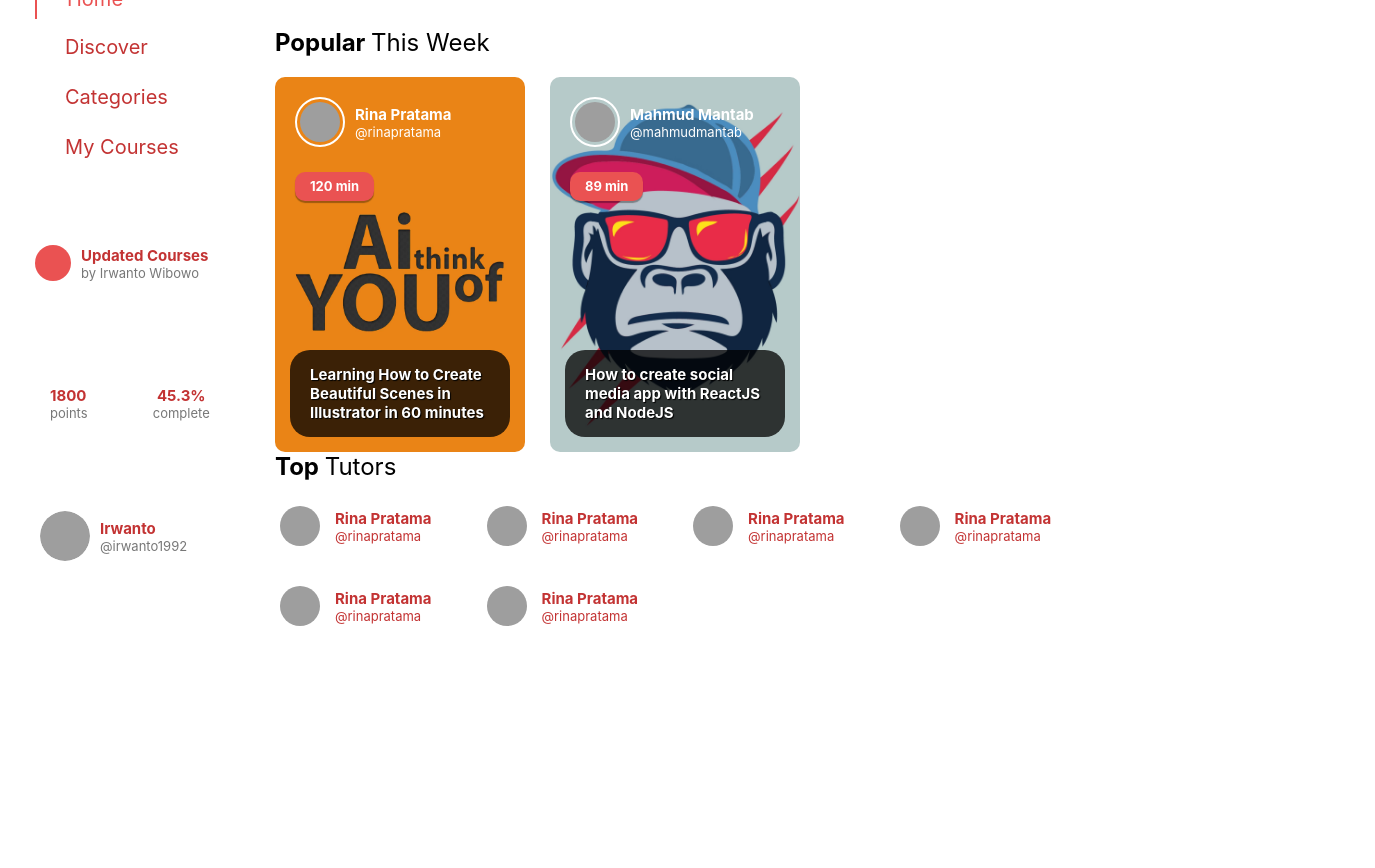
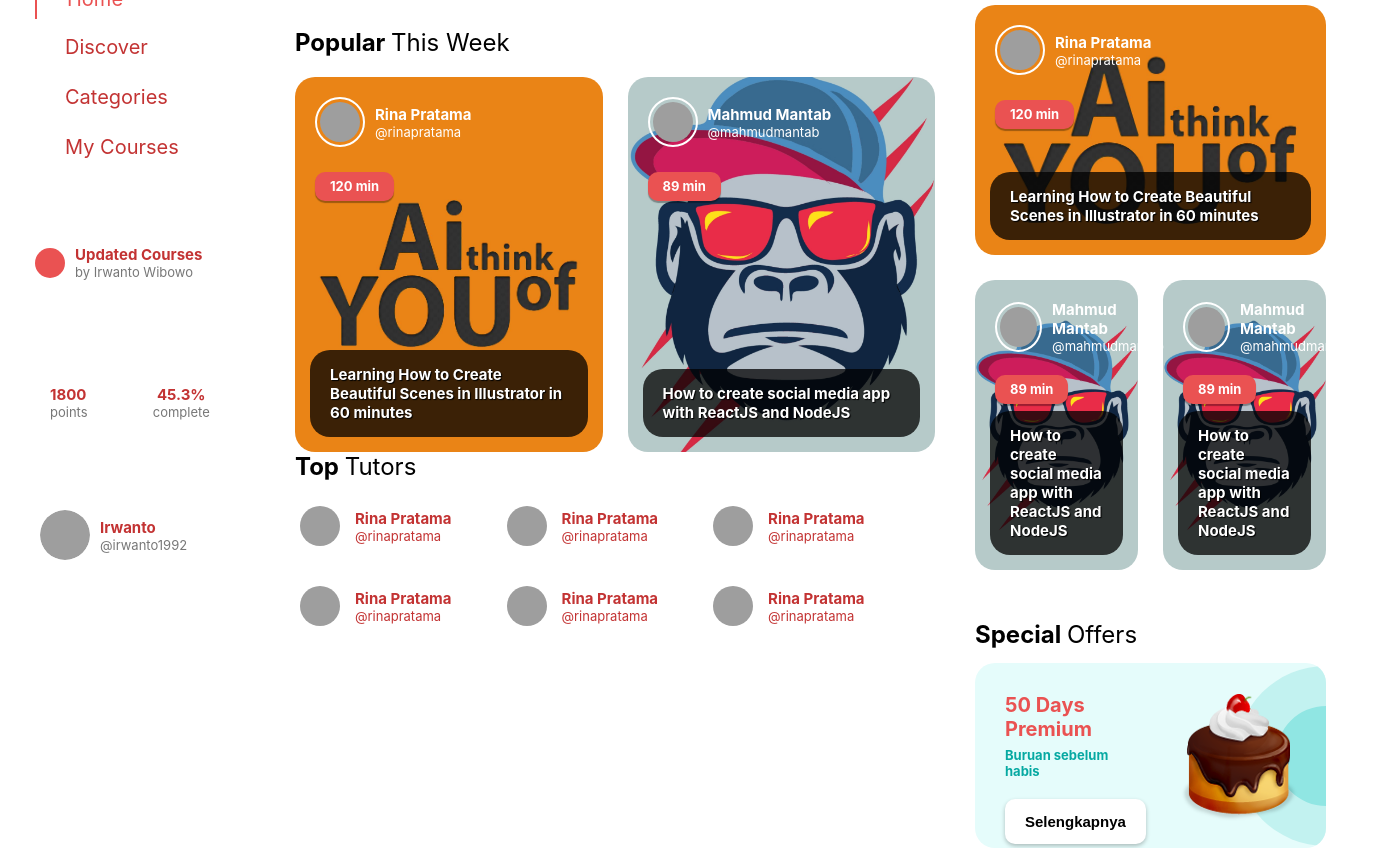
Before and after one commit to rinapratama335/videodemy, a React (Create React App) app: page / in a window 1280 px wide. Shown: the part 151-1019 px from the top of the page, 1375 px wide, since content can reach past the window. Before the commit the page ends 832 px from the top, so only its background shows below. Built offline with nearby package versions, Linux system fonts and the light colour scheme; grey boxes are pictures that could not be loaded.

Commit message:
membuat komponent dan styling sidebar kanan (#2)
Co-authored-by: irwantowibowotech <irwantowibowotech@gmail.com>

```diff
--- a/src/App.js
+++ b/src/App.js
@@ -4,6 +4,7 @@ import "./css/App.css";
 import Header from "./screens/header";
 import Sidebar from "./screens/sidebar";
 import HomePage from "./screens/home";
+import Rightbar from "./screens/rightbar";
 
 function App() {
   return (
@@ -12,6 +13,7 @@ function App() {
       <div className="app-content">
         <HomePage />
       </div>
+      <Rightbar />
     </div>
   );
 }
--- a/src/css/App.css
+++ b/src/css/App.css
@@ -1,4 +1,10 @@
-/* Sidebar */
+.App {
+  padding: 0px 20px 0px 0px;
+}
+
+/*
+SIDEBAR
+*/
 .sidebar {
   width: 275px;
 }
@@ -6,7 +12,6 @@
 .sidebar .logo {
   padding: 20px 25px;
 }
-
 .sidebar .logo img {
   height: 40px;
 }
@@ -14,19 +19,15 @@
 .sidebar .nav {
   padding: 50px 35px;
 }
-
-.sidbar .nav li {
+.sidebar .nav li {
 }
-
 .sidebar .nav li a {
   padding: 10px 20px;
   margin-bottom: 6px;
 }
-
 .sidebar .nav li a .ico {
   margin-right: 10px;
 }
-
 .sidebar .nav li a .lbl {
 }
 
@@ -40,51 +41,46 @@
   padding: 0px 35px;
   margin: 20px 0px;
 }
-
 .sidebar .updated-course .ico {
   background: #ea5252;
-  padding: 18px;
-  border-radius: 30px;
+  padding: 15px;
+  border-radius: 22px;
   margin-right: 10px;
 }
-
 .sidebar .updated-course .lbl {
 }
-
 .sidebar .updated-course .lbl .author {
 }
 
+.course-stats,
 .sidebar .stats {
   padding: 70px 50px;
 }
-
+.course-stats .stats-box,
 .sidebar .stats .stats-box {
   flex-direction: column;
   width: 110px;
 }
-
+.course-stats .stats-box .ico,
 .sidebar .stats .stats-box .ico {
   margin-bottom: 15px;
 }
-
 .sidebar .stats .stats-box .val {
 }
-
 .sidebar .stats .stats-box .lbl {
 }
-
-.sidebar .stats .stats-box .ico-bullhorn {
+.course-stats .ico-points,
+.sidebar .stats .stats-box .ico-points {
   color: #1aab53;
 }
-
-.sidebar .stats .stats-box .ico-hand {
+.course-stats .ico-battery,
+.sidebar .stats .stats-box .ico-battery {
   color: #ea5252;
 }
 
 .sidebar .me {
   padding: 20px 40px;
 }
-
 .sidebar .me .photo {
   width: 50px;
   height: 50px;
@@ -93,35 +89,49 @@
   margin-right: 10px;
   background: #eee;
 }
-
 .sidebar .me .photo img {
   width: 100%;
   height: 100%;
   border-radius: 50%;
 }
+.sidebar .me .lbl {
+}
 
-.sidebar .me .lbl {
+.sidebar .me .link {
+}
+.sidebar .me .link .ico {
+  width: 50px;
+  height: 50px;
+  background: #ea5252;
+  border-radius: 100%;
+  margin-right: 10px;
+}
+.sidebar .me .link .ico:before {
+  position: absolute;
+  top: 50%;
+  left: 50%;
+  transform: translate(-50%, -50%);
+}
+.sidebar .me .link .lbl {
 }
 
 .app-content {
   flex: 2;
-  padding: 20px 0px;
+  padding: 20px 40px 20px 20px;
 }
 
-/* Home Page */
+/*
+HOME PAGE
+*/
 .home-page {
 }
-
 .home-page .section {
 }
-
 .home-page .section .title {
   margin-bottom: 20px;
 }
-
 .home-page .section .tutors {
 }
-
 .home-page .section .tutors .tutor {
   border: 2px #ea5252 solid;
   background: #fff;
@@ -132,65 +142,58 @@
   border-radius: 50px;
   padding: 3px;
 }
-
 .home-page .section .tutors .tutor img {
   width: 100%;
   height: 100%;
   border-radius: 55px;
 }
-
 .home-page .section .tutors .tutor:hover {
 }
 
-.home-page .section-b {
+.section-b {
   margin-top: 50px;
 }
-
-.home-page .section .courses {
+.section .courses {
 }
-
-.home-page .section .courses a {
+.section .courses a {
+  flex: 1;
+  margin-right: 25px;
 }
-
-.home-page .section .courses .block {
-  width: 250px;
+.section .courses .block {
+  /*width: 250px;*/
   height: 375px;
   background: #e2e2e2;
-  border-radius: 10px;
+  border-radius: 20px;
   background-size: cover !important;
-  margin-right: 25px;
 }
-
-.home-page .section .courses .block .user {
+.section .courses a:last-child {
+  margin-right: auto;
+}
+.section .courses .block .user {
   padding: 20px;
   z-index: 1;
 }
-
-.home-page .section .courses .block .user .pic {
+.section .courses .block .user .pic {
   width: 40px;
   height: 40px;
-  border: 2px solid #fff;
+  border: 2px #fff solid;
   border-radius: 50%;
   padding: 3px;
   margin-right: 10px;
 }
-
-.home-page .section .courses .block .user .pic img {
+.section .courses .block .user .pic img {
   width: 100%;
   height: 100%;
   border-radius: 50%;
 }
-
-.home-page .section .courses .block .user .meta {
+.section .courses .block .user .meta {
+}
+.section .courses .block .user .meta .name {
+}
+.section .courses .block .user .meta .uname {
 }
 
-.home-page .section .courses .block .user .name {
-}
-
-.home-page .section .courses .block .user .uname {
-}
-
-.home-page .section .courses .block .dura {
+.section .courses .block .dura {
   top: 95px;
   left: 20px;
   background: #ea5252;
@@ -200,8 +203,7 @@
   box-shadow: 0px 2px 1px rgba(0, 0, 0, 0.33);
   z-index: 1;
 }
-
-.home-page .section .courses .block .course-title {
+.section .courses .block .course-title {
   bottom: 15px;
   left: 15px;
   right: 15px;
@@ -211,34 +213,123 @@
   text-shadow: 1px 1px 1px #000;
 }
 
-.home-page .section .top-tutors {
+.home-page .top-tutors {
   flex-wrap: wrap;
 }
-
 .home-page .section .user-block {
   margin: 0px 50px 30px 0px;
 }
-
 .home-page .section .user-block .pic {
   width: 40px;
   height: 40px;
-  border: 2px solid #fff;
+  border: 2px #fff solid;
   border-radius: 50%;
   padding: 3px;
   margin-right: 10px;
 }
-
 .home-page .section .user-block .pic img {
   width: 100%;
   height: 100%;
   border-radius: 50%;
 }
-
 .home-page .section .user-block .meta {
 }
-
 .home-page .section .user-block .meta .name {
 }
-
 .home-page .section .user-block .meta .uname {
 }
+
+/*
+RIGHTBAR
+*/
+.rightbar {
+  flex: 1;
+  padding: 20px 0px;
+}
+
+.rightbar .search-box {
+  margin: 10px 0px;
+}
+.rightbar .search-box .qry {
+  flex: 1;
+  border: 0px;
+  padding: 15px;
+  background: #f1f1f1;
+  margin-right: 10px;
+  border-radius: 5px;
+}
+.rightbar .search-box .qry:focus {
+  background: #e0e0e0;
+}
+.rightbar .search-box .go {
+  border: 0px;
+  background: #ea5252;
+  padding: 0px 20px;
+  border-radius: 5px;
+}
+.rightbar .search-box .go:hover {
+  background: #d24444;
+}
+.rightbar .courses {
+  flex-direction: column;
+}
+.rightbar .courses .cols {
+  flex-direction: row;
+}
+.rightbar .course-a .block {
+  width: 100%;
+  height: 250px;
+  margin-bottom: 25px;
+}
+.rightbar .courses .cols .block {
+  height: 290px;
+}
+
+.rightbar .special-offer {
+  background: #e5fcfb;
+  height: 185px;
+  margin-top: 14px;
+  border-radius: 20px;
+  overflow: hidden;
+}
+.rightbar .special-offer .meta {
+  padding: 30px;
+  flex: 1;
+  z-index: 2;
+}
+.rightbar .special-offer .meta .h1 {
+  color: #ea5252;
+}
+.rightbar .special-offer .meta .h2 {
+  margin-top: 6px;
+  color: #06a9a2;
+}
+.rightbar .special-offer .meta button {
+  background: #fff;
+  border: 0px;
+  border-radius: 10px;
+  padding: 14px 20px;
+  margin-top: 20px;
+  box-shadow: 0px 2px 4px rgba(0, 0, 0, 0.25);
+}
+.rightbar .special-offer .meta button:hover {
+  background: #ea5252;
+  color: white;
+}
+.rightbar .special-offer .vector {
+  padding-top: 30px;
+  width: 150px;
+  z-index: 2;
+}
+.rightbar .special-offer .vector img {
+}
+.rightbar .special-offer .ring {
+  width: 100px;
+  height: 100px;
+  background: #90e6e3;
+  border-radius: 100%;
+  right: -90px;
+  top: 50%;
+  transform: translateY(-50%);
+  border: 40px rgba(255, 255, 255, 0.45) solid;
+}
--- a/src/css/props.css
+++ b/src/css/props.css
@@ -6,6 +6,12 @@ body {
 button {
   outline: none;
   cursor: pointer;
+}
+
+select,
+textarea,
+input {
+  outline: none;
 }
 
 h1,
@@ -74,6 +80,10 @@ ol {
   font-size: 13px;
 }
 
+.s14 {
+  font-size: 13px;
+}
+
 .s15 {
   font-size: 15px;
 }
--- /dev/null
+++ b/src/screens/rightbar.js
@@ -0,0 +1,132 @@
+import React, { useState } from "react";
+import Course1 from "../ui/illustrator.jpg";
+import Course2 from "../ui/course1.jpg";
+import Special from "../ui/special.png";
+
+function Rightbar() {
+  const [popularCourse, setPopularCourse] = useState([
+    {
+      ID: 1,
+      title:
+        "Learning How to Create Beautiful Scenes in Illustrator in 60 minutes",
+      tutor: {
+        ID: 1,
+        name: "Rina Pratama",
+        username: "@rinapratama",
+        dp: "http://placeimg.com/100/100/people?tutor-" + 1,
+      },
+      duration: "120 min",
+      poster: Course1,
+    },
+    {
+      ID: 2,
+      title: "How to create social media app with ReactJS and NodeJS",
+      tutor: {
+        ID: 2,
+        name: "Mahmud Mantab",
+        username: "@mahmudmantab",
+        dp: "http://placeimg.com/100/100/people?tutor-" + 2,
+      },
+      duration: "89 min",
+      poster: Course2,
+    },
+    {
+      ID: 3,
+      title: "How to create social media app with ReactJS and NodeJS",
+      tutor: {
+        ID: 3,
+        name: "Mahmud Mantab",
+        username: "@mahmudmantab",
+        dp: "http://placeimg.com/100/100/people?tutor-" + 3,
+      },
+      duration: "89 min",
+      poster: Course2,
+    },
+  ]);
+
+  var courseList = [];
+  for (let i = 0; i < popularCourse.length; i++) {
+    courseList.push(
+      <a className="course rel" key={"popular-course-" + i}>
+        <div
+          className="block rel"
+          style={{
+            background:
+              "#e2e2e2 url(" + popularCourse[i].poster + ") no-repeat center",
+          }}
+        >
+          <div className="user abs aic flex">
+            <div className="pic">
+              <img src={popularCourse[i].tutor.dp} className="bl" />
+            </div>
+
+            <div className="meta rel">
+              <h2 className="s15 name fontb cfff">
+                {popularCourse[i].tutor.name}
+              </h2>
+              <h2 className="s13 uname fontn cfff">
+                {popularCourse[i].tutor.username}
+              </h2>
+            </div>
+          </div>
+
+          <div className="dura abs">
+            <h2 className="s13 name fontb cfff">{popularCourse[i].duration}</h2>
+          </div>
+
+          <div className="course-title abs">
+            <h2 className="s15 name fontb cfff">{popularCourse[i].title}</h2>
+          </div>
+        </div>
+      </a>
+    );
+  }
+
+  return (
+    <div className="rightbar rel">
+      <div className="section rel">
+        <h2 className="title s24 fontb">
+          Advanced <span className="fontn">Search</span>
+        </h2>
+
+        <div className="search-box rel flex">
+          <input
+            type="text"
+            placeholder="Cari di sini....."
+            className="qry s15 fontb"
+          />
+          <button className="go s15 cfff fontb">Find</button>
+        </div>
+      </div>
+
+      <div className="section section-b rel">
+        <div className="courses rel flex">
+          <div className="course-a">{courseList[0]}</div>
+          <div className="flex cols">
+            {courseList[1]}
+            {courseList[2]}
+          </div>
+        </div>
+      </div>
+
+      <div className="section section-b rel">
+        <h2 className="title s24 fontb">
+          Special <span className="fontn">Offers</span>
+        </h2>
+        <div className="special-offer rel flex">
+          <div className="meta rel">
+            <h2 className="h1 s20 fontb">50 Days Premium</h2>
+            <h2 className="h2 s14 fontb">Buruan sebelum habis</h2>
+            <button className="s15 fontb">Selengkapnya</button>
+          </div>
+          <div className="vector rel">
+            <img src={Special} />
+          </div>
+          <div className="ring abs" />
+        </div>
+      </div>
+    </div>
+  );
+}
+
+export default Rightbar;
```
Also changed, not shown: src/ui/special.png (added).
